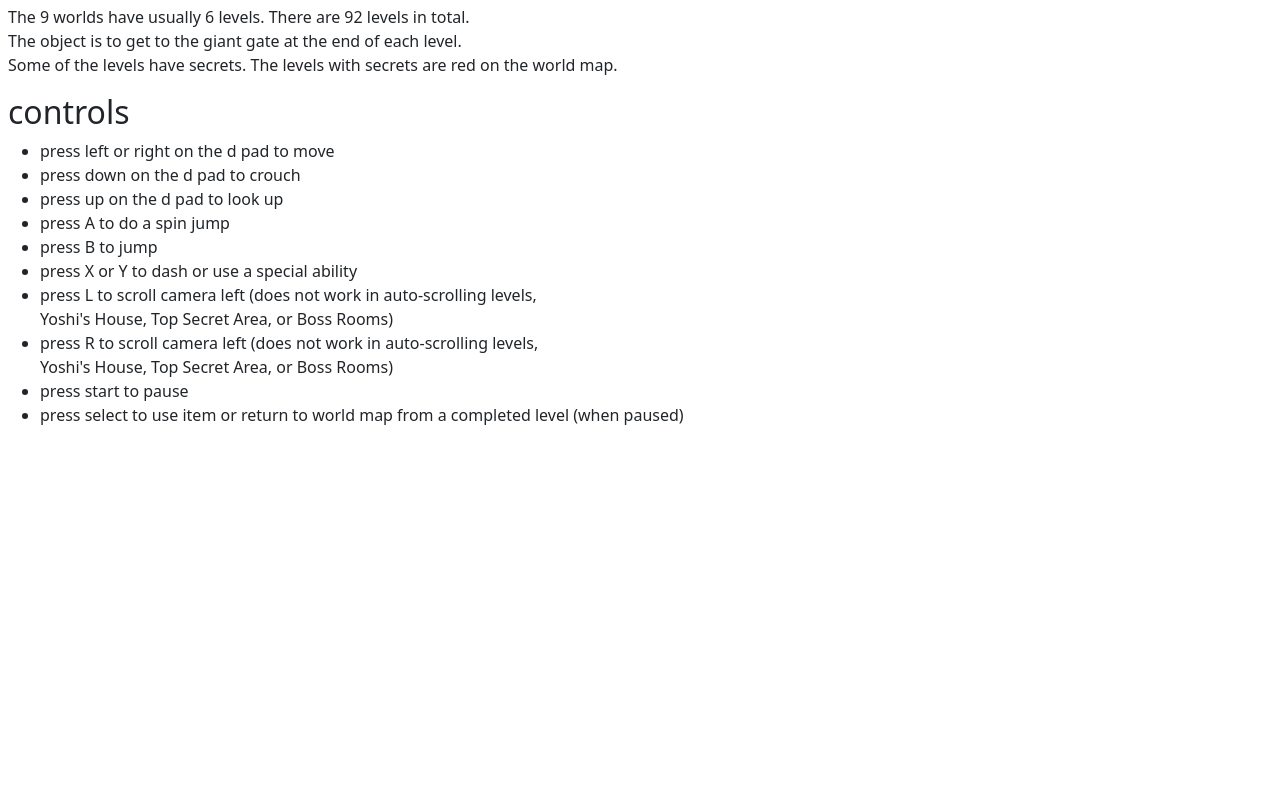
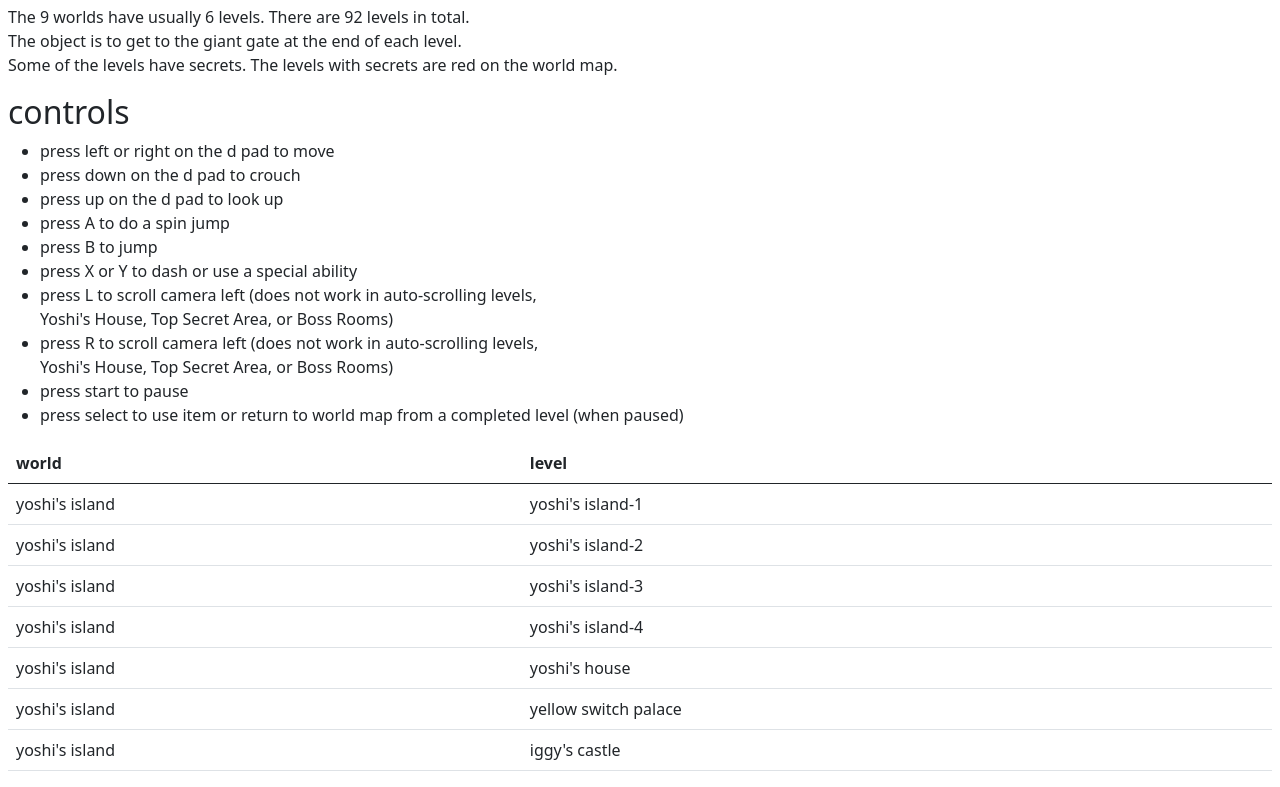
Before and after one commit to tskrenes/tskrenes.github.io, a plain HTML site: page super_mario_world.html in a window 1280 px wide. Shown: the part 752-1539 px from the top of the page. Before the commit the page ends 1195 px from the top, so only its background shows below. Drawn offline with nearby package versions, Linux system fonts and the light colour scheme.

Commit message:
Added yoshi's island world.

```diff
--- a/super_mario_world.html
+++ b/super_mario_world.html
@@ -16,15 +16,15 @@
         background-color: rgba(255, 242, 238, 0.801);
       }
 
-      @media screen and (max-width: 642.52px) {
+      @media screen and (max-width: 900px) {
         .move {
-          margin-left: 370px;
+          margin-left: 3737.7952755906px;
         }
       }
 
       @media screen and (max-width: 376px) {
         .move {
-          margin-left: 40px;
+          margin-left: 15px;
         }
       }
     </style>
@@ -107,6 +107,46 @@
           (when paused)
         </li>
       </ul>
+
+      <table class="table">
+        <thead>
+          <tr>
+            <th scope="col">world</th>
+            <th scope="col">level</th>
+          </tr>
+        </thead>
+        <tbody>
+          <tr>
+            <td>yoshi's island</td>
+            <td>yoshi's island-1</td>
+          </tr>
+          <tr>
+            <td>yoshi's island</td>
+            <td>yoshi's island-2</td>
+          </tr>
+          <tr>
+            <td>yoshi's island</td>
+            <td>yoshi's island-3</td>
+          </tr>
+          <tr>
+            <td>yoshi's island</td>
+            <td>yoshi's island-4</td>
+          </tr>
+
+          <tr>
+            <td>yoshi's island</td>
+            <td>yoshi's house</td>
+          </tr>
+          <tr>
+            <td>yoshi's island</td>
+            <td>yellow switch palace</td>
+          </tr>
+          <tr>
+            <td>yoshi's island</td>
+            <td>iggy's castle</td>
+          </tr>
+        </tbody>
+      </table>
     </div>
   </body>
 </html>
```
